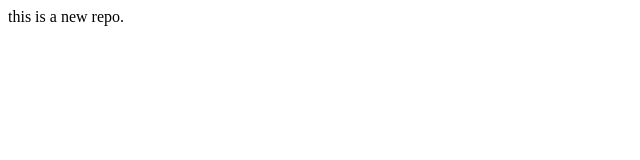
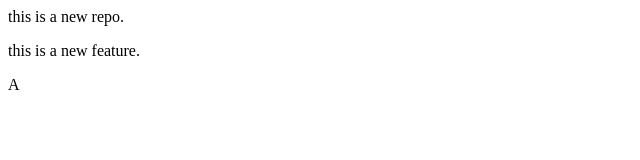
Before and after one commit to MOHSINA235/localrepo, a plain HTML site: page index.html in a window 1280 px wide. Shown: the whole page, without its empty margins (0-640 px from the left). Drawn offline with Linux system fonts and the light colour scheme.

Commit message:
new feature

```diff
--- a/index.html
+++ b/index.html
@@ -1 +1,2 @@
 <p>this is a new repo.</p>
+<p>this is a new feature.</p>A
```
Also changed, not shown: style.css (line endings or trailing spaces).
